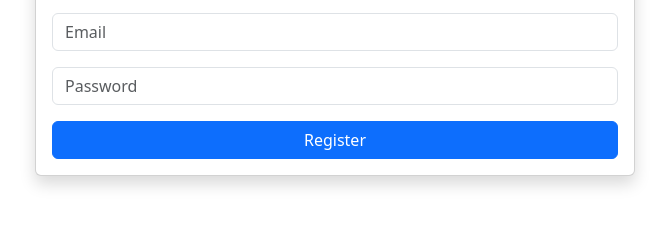
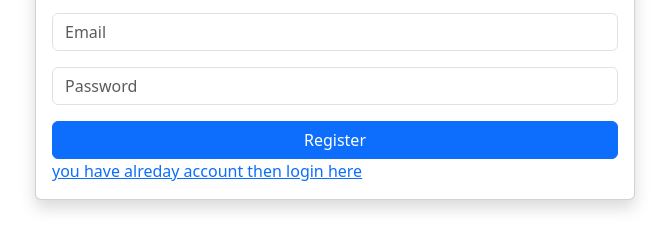
Before and after one commit to Shubham-4181/placement-cell-portal, a plain HTML site: page frontend/register.html in a window 1280 px wide. Shown: the part 168-418 px from the top of the page, without its empty margins (305-974 px from the left). Drawn offline with nearby package versions, Linux system fonts and the light colour scheme.

```diff
--- a/frontend/register.html
+++ b/frontend/register.html
@@ -56,6 +56,12 @@
         </button>
 
       </form>
+
+      <a href="login.html">
+
+you have alreday account then login here
+
+</a>
 
     </div>
 
```
